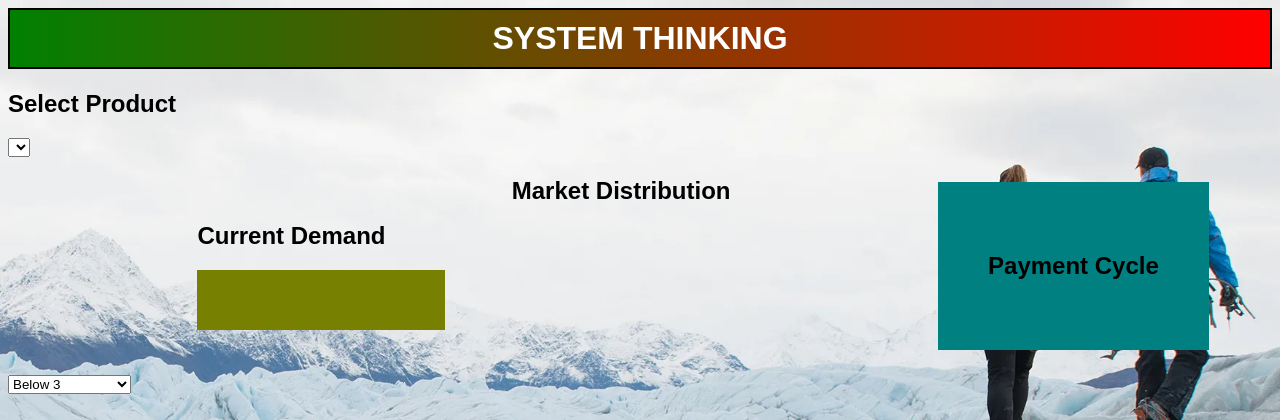
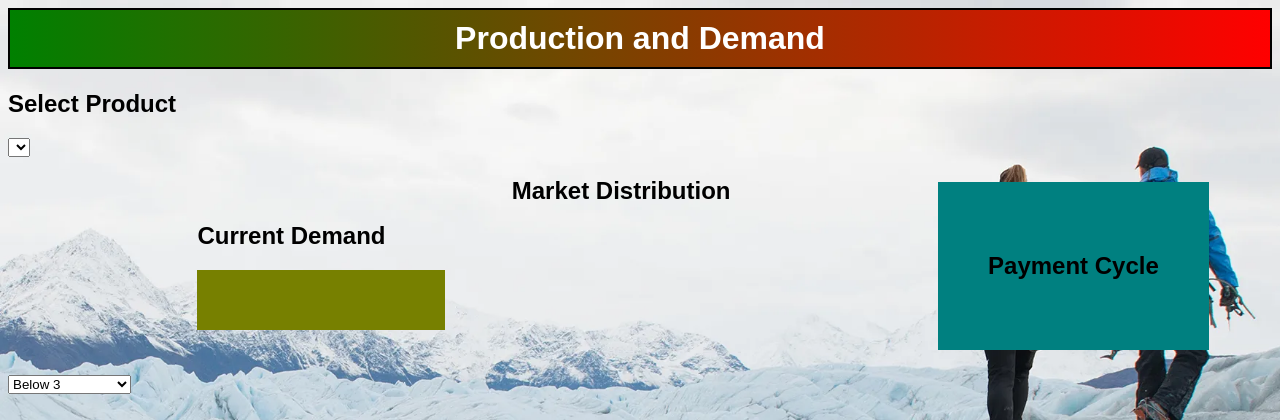
Before and after one commit to vihaveman/Data_Strategy, a Flask app: page / in a window 1280 px wide. Shown: the top 420 px of the page. Run offline with Flask 3, Linux system fonts and the light colour scheme; data that the repository does not hold is empty; some libraries are stand-ins or nearby versions.

Commit message:
Update index.html

```diff
--- a/templates/index.html
+++ b/templates/index.html
@@ -7,7 +7,7 @@
 
   </head>
   <body>
-    <h1 id="pageTitle">SYSTEM THINKING</h1>
+    <h1 id="pageTitle">Production and Demand</h1>
         <style>
         body {
             background-image: url("{{ url_for('static', filename='images.jpg') }}");
```
